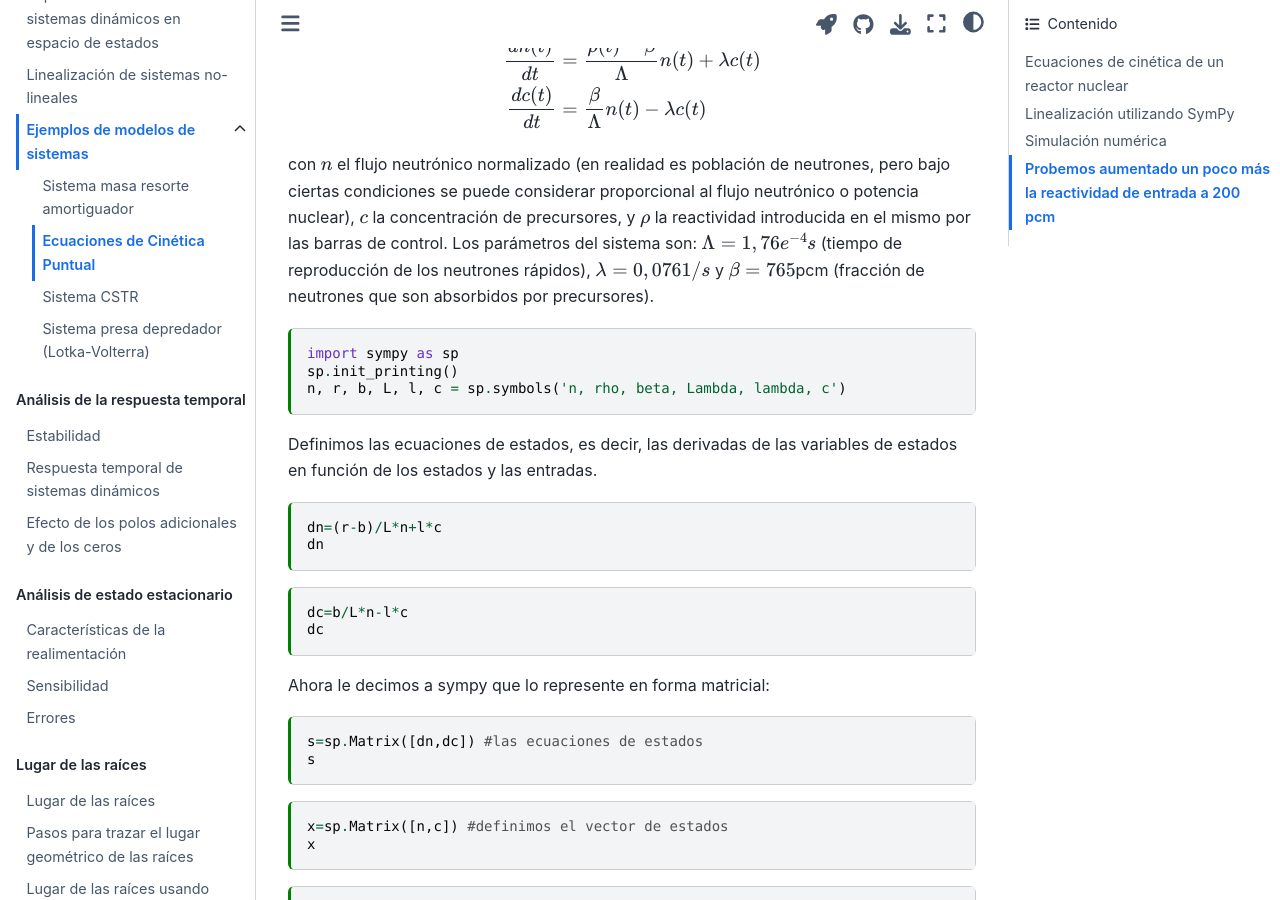
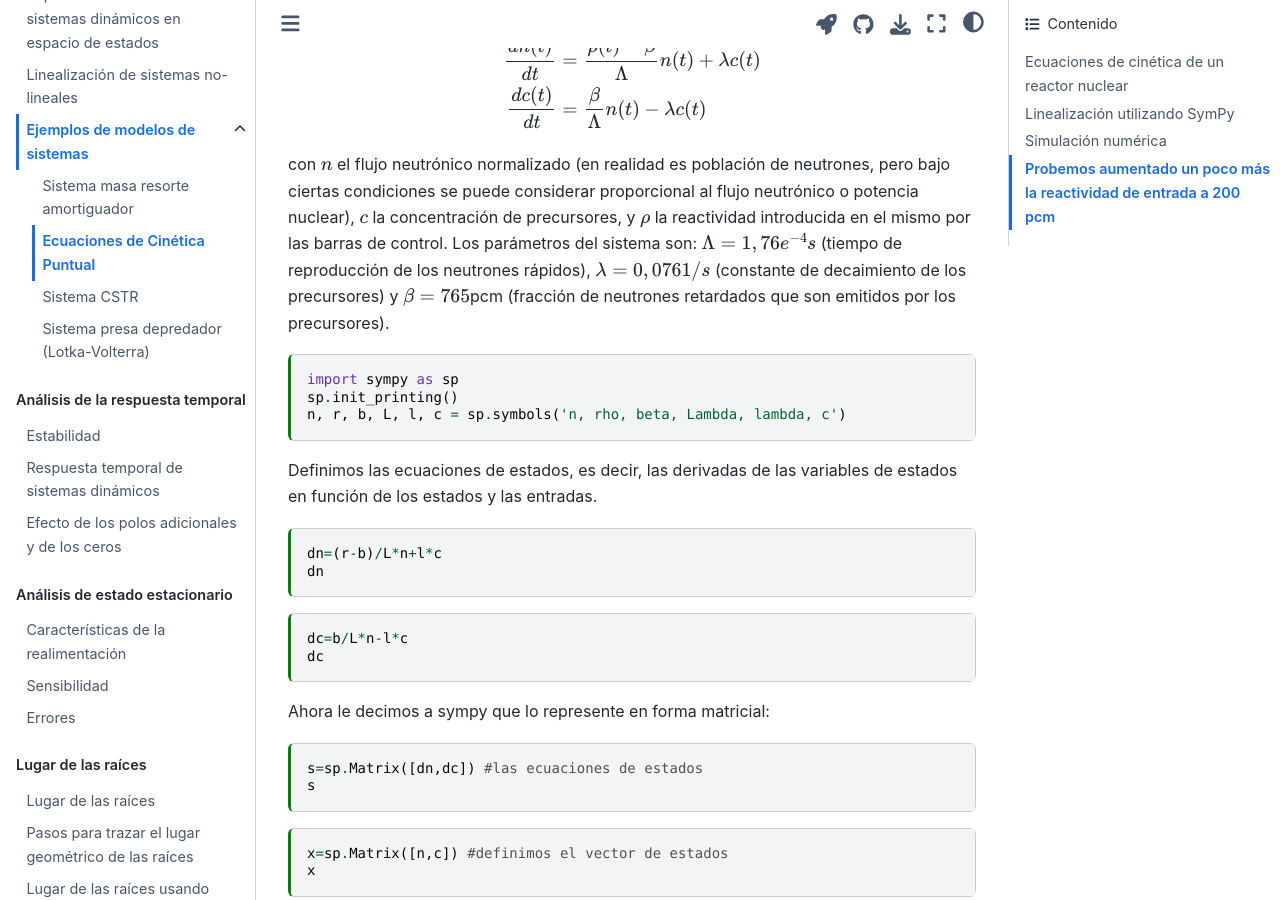
Before and after one commit to gonmolina/control-interactive-book, a Jupyter Book: the page built from doc/modulo1/ejemplos_sistemas/CineticaPuntual.md, in a window 1280 px wide and 900 px high, scrolled down 306 px. Built offline with Jupyter Book 1.0.4 settings and Sphinx 7.4.7 and the Sphinx Book theme 1.1.4, drawn with Linux system fonts in a browser that asks for light colours.

Commit message:
correciones y agregados de ariel en algunas definiciones

````diff
--- a/doc/modulo1/ejemplos_sistemas/CineticaPuntual.md
+++ b/doc/modulo1/ejemplos_sistemas/CineticaPuntual.md
@@ -29,7 +29,7 @@ $$
 \end{eqnarray}
 $$
 
-con $n$ el flujo neutrónico normalizado (en realidad es población de neutrones, pero bajo ciertas condiciones se puede considerar proporcional al flujo neutrónico o potencia nuclear), $c$ la concentración de precursores, y $\rho$ la reactividad introducida en el mismo por las barras de control. Los parámetros del sistema son: $\Lambda = 1,76e^{-4} s$ (tiempo de reproducción de los neutrones rápidos), $\lambda = 0,076 1/s$ y $\beta = 765$pcm (fracción de neutrones que son absorbidos por precursores).
+con $n$ el flujo neutrónico normalizado (en realidad es población de neutrones, pero bajo ciertas condiciones se puede considerar proporcional al flujo neutrónico o potencia nuclear), $c$ la concentración de precursores, y $\rho$ la reactividad introducida en el mismo por las barras de control. Los parámetros del sistema son: $\Lambda = 1,76e^{-4} s$ (tiempo de reproducción de los neutrones rápidos), $\lambda = 0,076 1/s$ (constante de decaimiento de los precursores) y $\beta = 765$pcm (fracción de neutrones retardados que son emitidos por los precursores).
 
 ```{code-cell} ipython3
 import sympy as sp
````
